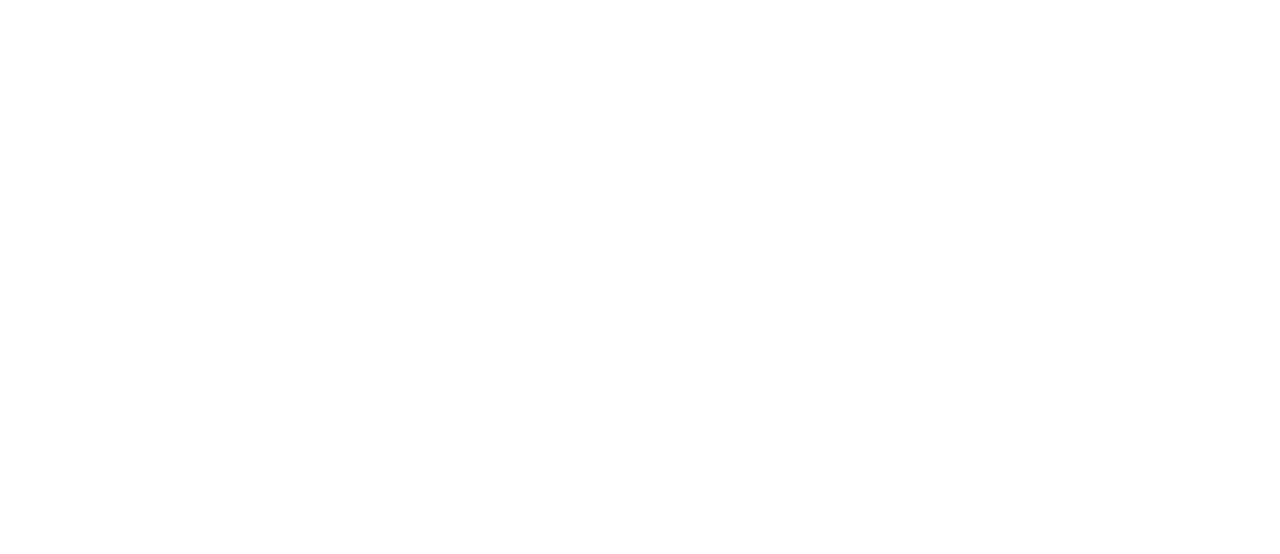
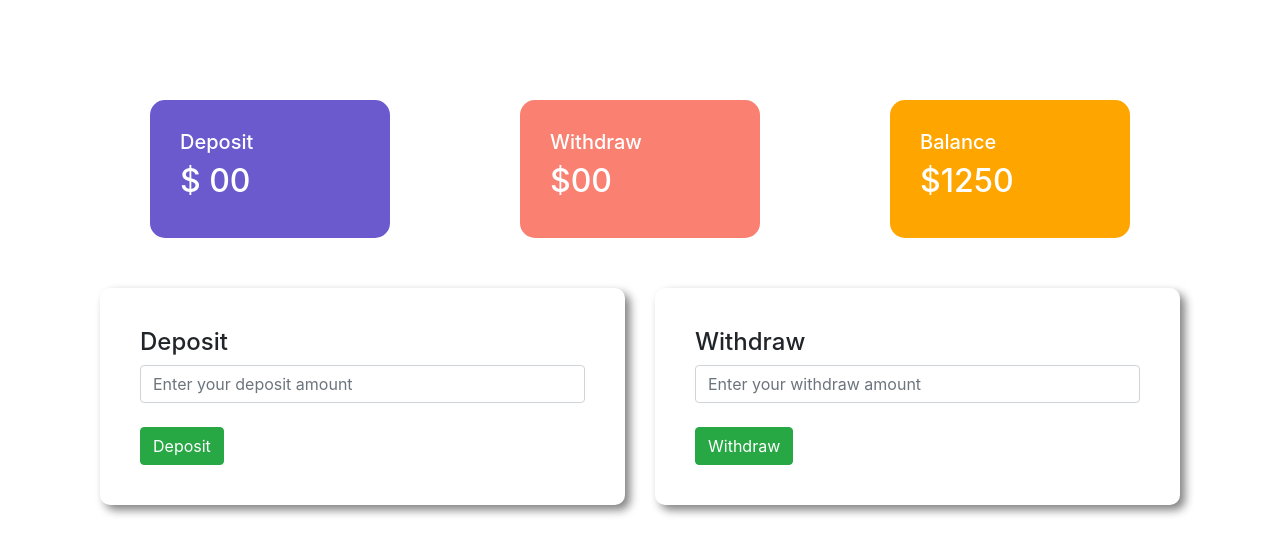
Before and after one commit to asitball/pioneer-bank, a plain HTML site: page index.html in a window 1280 px wide. Both pictures are taken after a click on the button "Enter". Drawn offline with nearby package versions, Linux system fonts and the light colour scheme.

Commit message:
code push

```diff
--- a/index.html
+++ b/index.html
@@ -19,12 +19,69 @@
             <button id="login" class="btn btn-success">Enter</button>
         </div>
     </div>
+    <div id="transaction-area">
+       <div class="row">
+           <div class="col-md-4">
+               <div class="deposit">
+                <h5>Deposit</h5>
+                <h2>$ <span id="currentDeposit">00</span> </h2>
+               </div>
+           </div>
+           <div class="col-md-4 ">
+               <div class="withdraw">
+                <h5>Withdraw</h5>
+                <h2>$00</h2>
+               </div>
+           </div>
+           <div class="col-md-4 ">
+               <div class="balance">
+                <h5>Balance</h5>
+                <h2>$1250</h2>
+               </div>
+           </div>
+       </div>
+        <div class="row">
+            <div class="col-md-6">
+                <div class="submit-area">
+                <h4>Deposit</h4>
+                <input id="depositAmount" type="text" class="form-control" placeholder="Enter your deposit amount">
+                <br>
+                <button id="addDeposit" class="btn btn-success">Deposit</button>
+                </div>
+            </div>
+            <div class="col-md-6">
+               <div class="submit-area">
+                <h4>Withdraw</h4>
+                <input type="text" class="form-control" placeholder="Enter your withdraw amount">
+                <br>
+                <button class="btn btn-success">Withdraw</button>
+               </div>
+            </div>
+        </div>
+    </div>
+
 
     <script>
+        //login button event handler
         const loginBtn = document.getElementById("login");
         loginBtn.addEventListener("click", function(){
             const loginArea = document.getElementById("login-area");
             loginArea.style.display = "none";
+            const transactionArea = document.getElementById("transaction-area");
+            transactionArea.style.display ="block";
+        })
+        //deposit button event handler
+
+        const depositBtn = document.getElementById("addDeposit");
+        depositBtn.addEventListener("click", function(){
+            const depositAmount = document.getElementById("depositAmount").value;
+            const depositNumber = parseFloat(depositAmount);
+            const currentDeposit = document.getElementById("currentDeposit").innerText;
+            const currentDepositNumber = parseFloat(currentDeposit);
+            const totalDeposit = depositNumber + currentDepositNumber;
+
+            document.getElementById("currentDeposit").innerText = totalDeposit;
+            document.getElementById("depositAmount").value = "";
         })
     </script>
 </body>
--- a/style.css
+++ b/style.css
@@ -7,3 +7,28 @@ body {
     box-shadow: 5px 5px 10px gray;
     padding: 40px;
 }
+#transaction-area{
+    display: none;
+}
+.deposit {
+    background-color: slateblue;
+    margin: 0px 50px;
+    padding: 30px 30px;
+    border-radius: 15px;
+    color: white;
+}
+.withdraw{
+    background-color: salmon;
+    margin: 0px 50px;
+    padding: 30px 30px;
+    border-radius: 15px;
+    color: white;
+
+}
+.balance{
+    background-color: orange;
+    margin: 0px 50px;
+    padding: 30px 30px;
+    border-radius: 15px;
+    color: white;
+}
```
